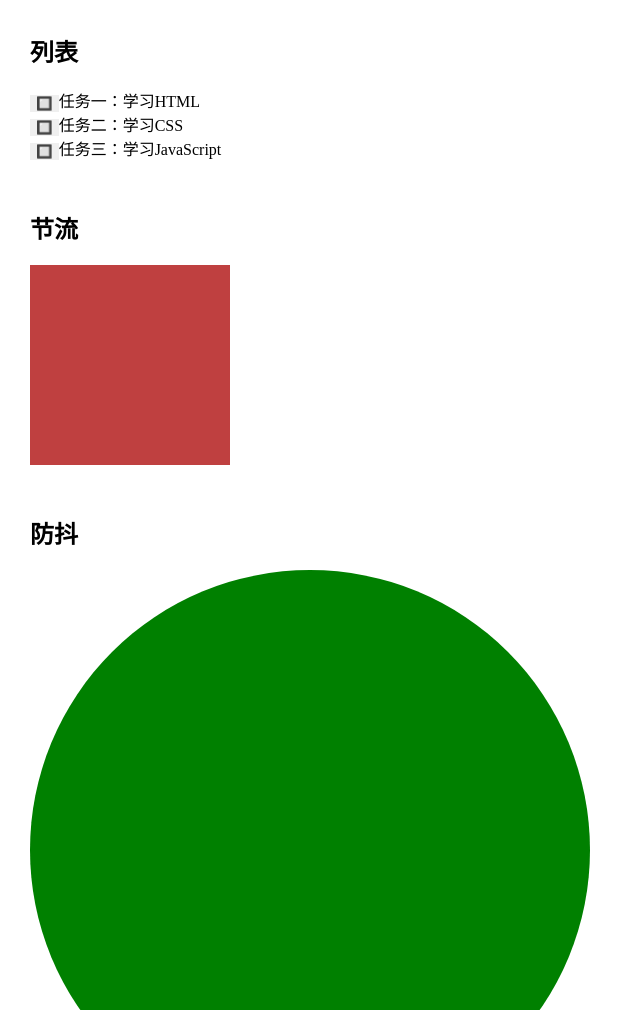
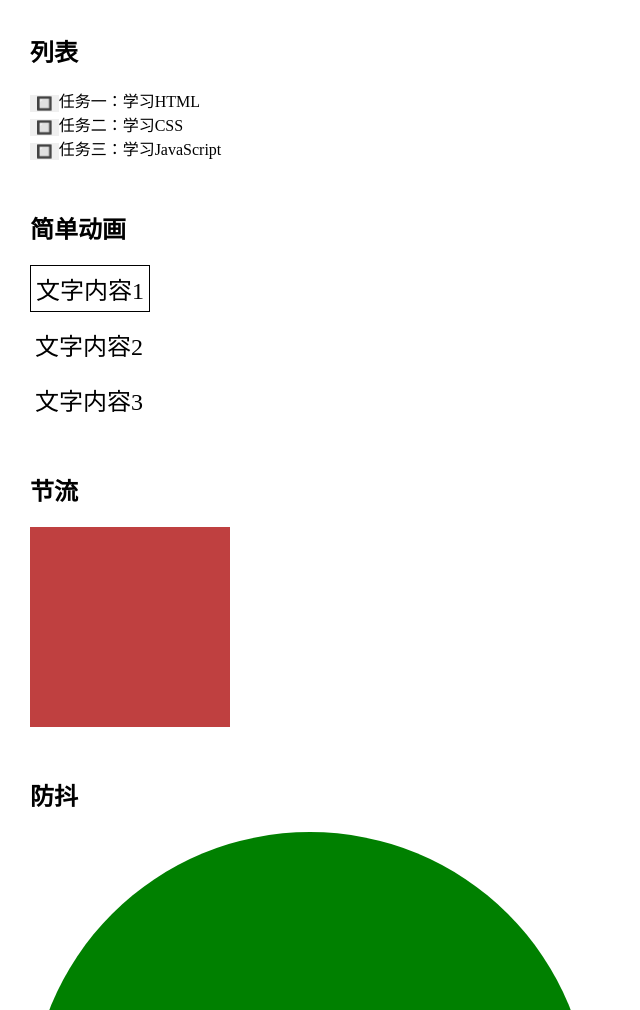
Before and after one commit to kexiZeroing/FE-Learning-notes, a plain HTML site: page basic.html in a window 1280 px wide. Shown: the part 1042-2052 px from the top of the page, without its empty margins (0-640 px from the left). Drawn offline with Linux system fonts and the light colour scheme.

Commit message:
more animations

```diff
--- a/basic.html
+++ b/basic.html
@@ -147,6 +147,63 @@
         }
         li.completed button:before {
             content: '✅';
+        }
+
+        /* animation */
+        #content1 {
+            position: relative;
+            display: inline-block;  /* width depends on content */
+            padding: 5px;
+            border: solid 1px;
+            font-size: 1.5rem;
+        }
+        #content1::after {
+            position: absolute;
+            /* -1 because of border */
+            top: -1px;
+            right: -1px;
+            width: calc(100% + 2px);
+            height: calc(100% + 2px);
+            content: '';
+            background: white;
+            animation: slide 2s ease-in forwards;
+            /*
+                animation-fill-mode: forwards; 目标将保留由执行期间遇到的最后一个关键帧计算值。
+                animation-fill-mode: backwards; 动画将在应用于目标时立即应用第一个关键帧中定义的值。
+                animation-fill-mode: none; 当动画未执行时，动画将不会赋予任何样式应用于目标。
+            */
+        }
+        @keyframes slide {
+            to {width: 0};
+        }
+
+        #content2 {
+            margin-top: 10px;
+            display: inline-block;
+            padding: 5px;
+            font-size: 1.5rem;
+            opacity: 0;
+            animation: fade-in 5s forwards;
+        }
+        @keyframes fade-in {
+            to {opacity: 1};
+        }
+
+        #content3 {
+            margin-top: 10px;
+            display: inline-block;
+            padding: 5px;
+            font-size: 1.5rem;
+            /*
+                clip-path creates a clipping region that sets what part of an element should be shown. Parts that are inside the region are shown, while those outside are hidden.
+
+                polygon(): Each pair argument in the list represents xi and yi
+            */
+            clip-path: polygon(0% 0%, 0% 0%, 0% 0%, 0% 0%);
+            animation: slide2 2s forwards;
+        }
+        @keyframes slide2 {
+            to {clip-path: polygon(0% 0%, 100% 0%, 100% 100%, 0% 100%)};
         }
 
         /* throttle */
@@ -300,6 +357,13 @@
     </div>
 
     <div class="content">
+        <h2>简单动画</h2>
+        <div id="content1">文字内容1</div><br>
+        <div id="content2">文字内容2</div><br>
+        <div id="content3">文字内容3</div>
+    </div>
+
+    <div class="content">
         <h2>节流</h2>
         <div id="panel1"></div>
 
```
